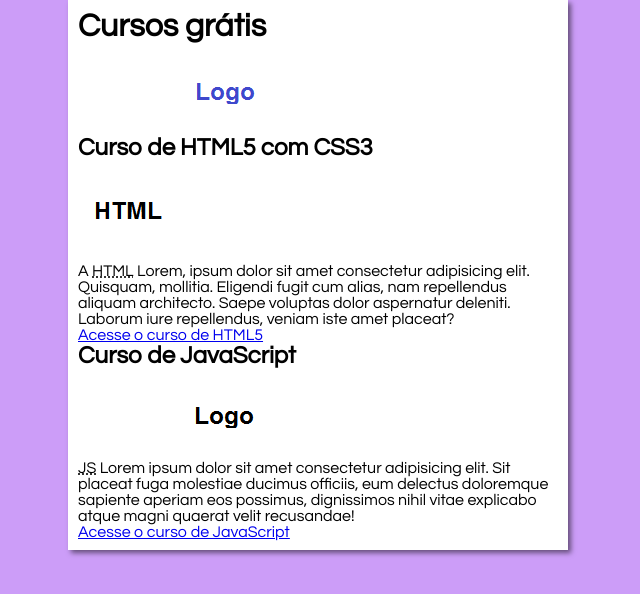
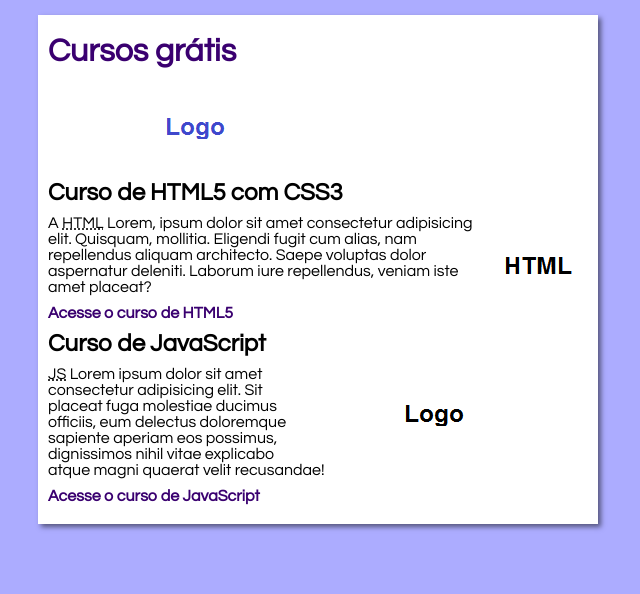
Before and after one commit to rayra-abreu/paginaCursos, a plain HTML site: page index.html in a window 1280 px wide. Shown: the whole page, without its empty margins (322-962 px from the left). Drawn offline with Linux system fonts and the light colour scheme.

Commit message:
Atualizando a estilização

```diff
--- a/estilos/style.css
+++ b/estilos/style.css
@@ -11,13 +11,44 @@ html{
 
 body{
   font-family: "Century Gothic", sans-serif;
-  background-color: rgb(204, 157, 248);
+  background-color: #ACACFF;
+  display: flex;
+  justify-content: center;
+  align-items: center;
+  margin: 15px;
 }
 
 main{
   background-color: #FFF;
-  width: 500px;
-  margin: auto;
+  width: 560px;
   padding: 10px;
   box-shadow: 3px 3px 5px rgba(0, 0, 0, 0.500)
 }
+
+h1{
+  color: rgb(58, 0, 112);
+}
+
+h1, h2, p{
+  margin: 10px 0;
+}
+
+a{
+  text-decoration: none;
+  font-weight: 700;
+  color: rgb(58, 0, 112);
+}
+
+a:hover{
+  text-decoration: underline;
+  color: rgb(26, 26, 255);
+}
+
+img.lado{
+  float: right;
+}
+
+.voltar{
+  border: 1px solid #000;
+  border-radius: 50%;
+}
```
